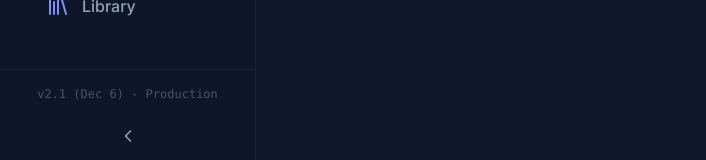
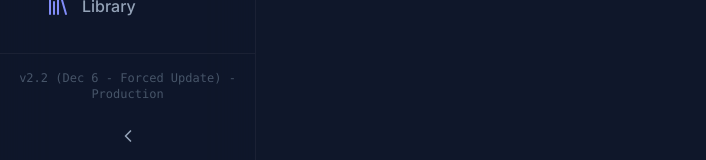
Before and after one commit to DUB55/learning-platform, a Next.js app in the folder apps/web/: page /study in a window 1280 px wide. Shown: the part 514-674 px from the top of the page, without its empty margins (0-706 px from the left). Built offline with nearby package versions, Linux system fonts and the light colour scheme; no server answers; the database is empty; a web font is replaced by a local one.

Commit message:
Force v2.2 and debug logs

```diff
--- a/apps/web/src/components/Sidebar.tsx
+++ b/apps/web/src/components/Sidebar.tsx
@@ -116,7 +116,7 @@ export default function Sidebar() {
                 <div className="p-4 border-t border-white/5 space-y-4 flex-shrink-0">
                     {/* Version Indicator for Debugging */}
                     <div className="text-xs text-slate-600 text-center font-mono">
-                        v2.1 (Dec 6) {isCompact ? '' : '- Production'}
+                        v2.2 (Dec 6 - Forced Update) {isCompact ? '' : '- Production'}
                     </div>
 
                     {/* Toggle Button */}
@@ -128,7 +128,13 @@ export default function Sidebar() {
                     </button>
 
                     {userXP && (
-                        <div onClick={() => setShowProfileModal(true)} className="block cursor-pointer">
+                        <div
+                            onClick={() => {
+                                console.log('Profile clicked', { userXP });
+                                setShowProfileModal(true);
+                            }}
+                            className="block cursor-pointer"
+                        >
                             <div className={`bg-gradient-to-br from-purple-600/10 to-pink-600/10 border border-purple-500/20 rounded-xl p-3 hover:border-purple-500/40 transition-all group relative overflow-hidden`}>
                                 <div className={`flex items-center ${isCompact ? 'justify-center' : 'gap-3'} mb-2`}>
                                     {profile?.avatar_url ? (
```
